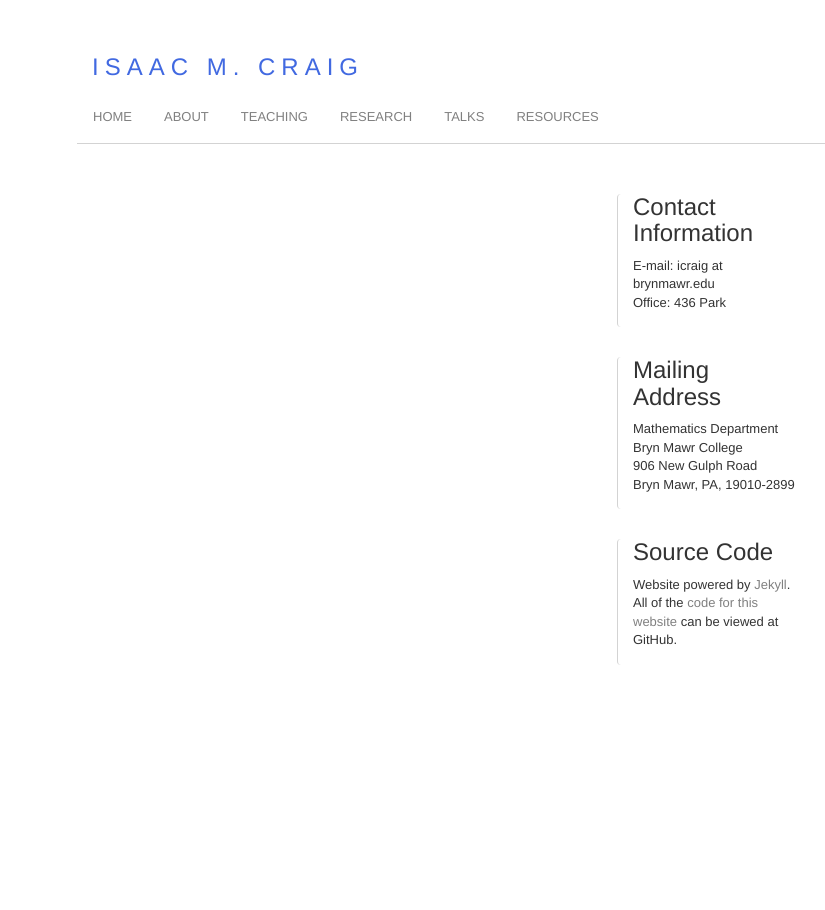
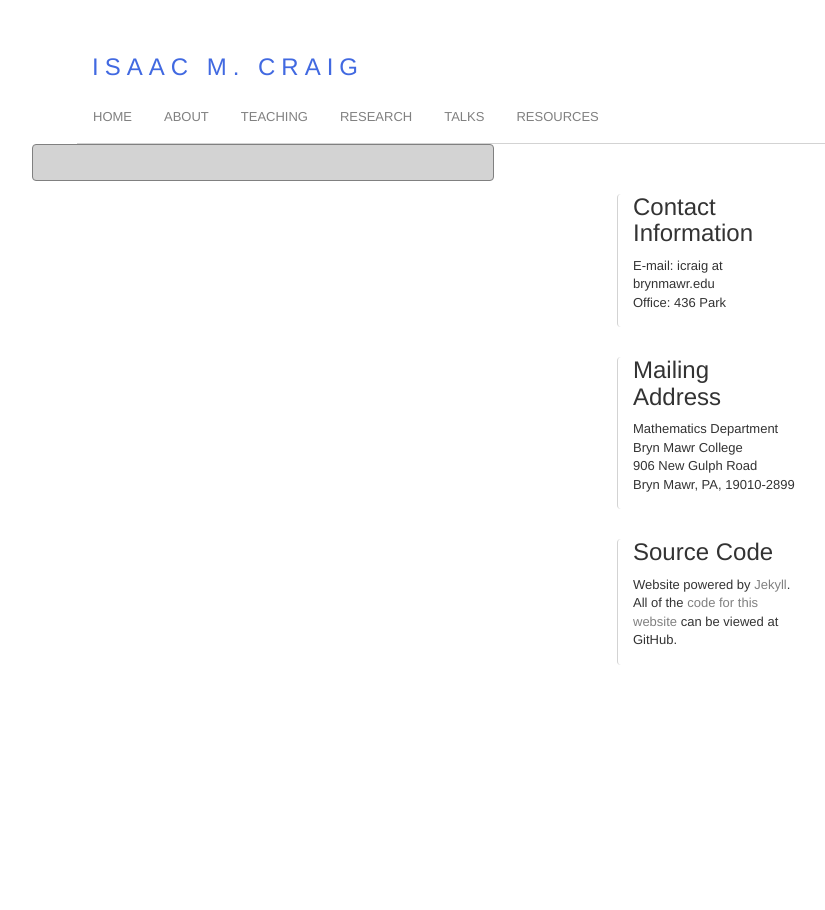
Before and after one commit to isundberg/isaacmc.github.io, a Jekyll site: the page built from index.html, in a window 1280 px wide. Shown: the whole page, without its empty margins (23-848 px from the left). Built offline with Jekyll 4.4.1, drawn with Linux system fonts in a browser that asks for light colours.

Commit message:
Update default.html

```diff
--- a/_layouts/default.html
+++ b/_layouts/default.html
@@ -32,7 +32,7 @@
 		{% include sidebar.html %}
 		</div>
 
-		<div class="col-md-4">
+		<div id="content" class="col-md-4">
        			{{ content }}
         	</div>
        	</div>
```
